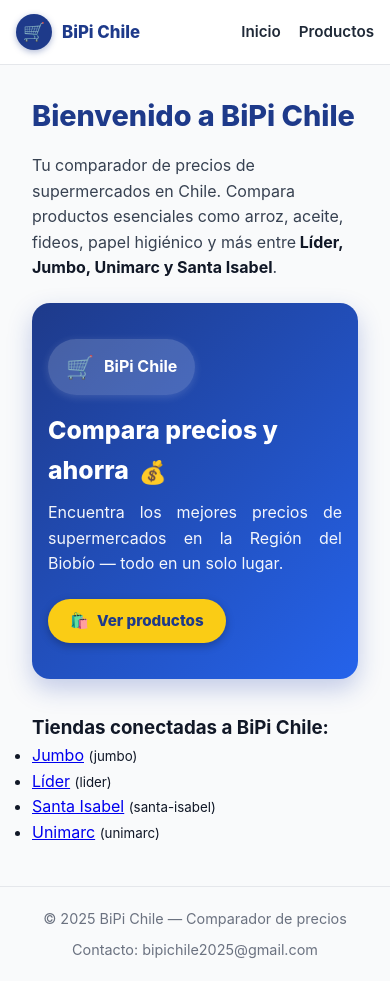
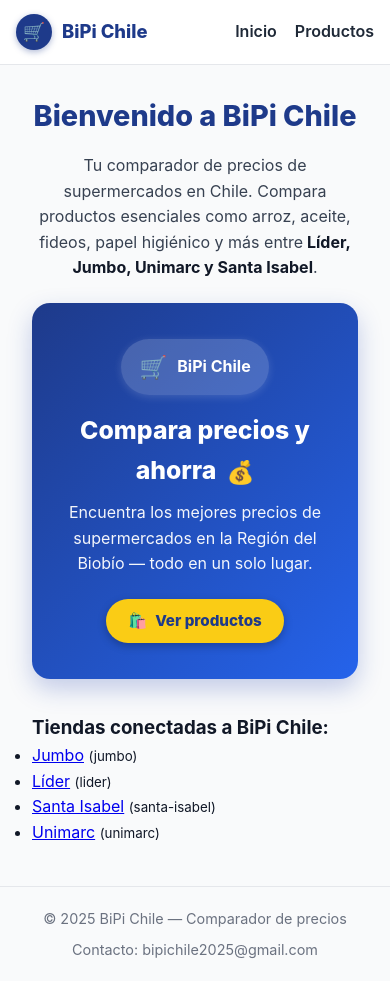
Before and after one commit to BiPiCL/BiPi, a Next.js app: page / in a window 390 px wide. Built offline with nearby package versions, Linux system fonts and the light colour scheme; no server answers.

Commit message:
Update globals.css

```diff
--- a/app/globals.css
+++ b/app/globals.css
@@ -1,5 +1,5 @@
 /* =========================================================
-   BiPi Chile — Estilos Globales (versión final + HERO)
+   BiPi Chile — Estilos Globales (versión centrada del Hero)
    ========================================================= */
 
 /* === Reset global === */
@@ -41,49 +41,47 @@
 .nav-links a { color: #1f2937; font-weight: 600; text-decoration: none; }
 .nav-links a:hover { color: #2563EB; text-decoration: underline; }
 
-@media (max-width: 640px) {
-  .nav-flex { gap: 12px; }
-  .brand-name { font-size: 1.05rem; }
-  .nav-links a { font-size: 0.95rem; }
-}
-
 /* =========================================================
-   HOME / INICIO (título + lead)
+   HOME / INICIO
    ========================================================= */
 .page-title {
   font-size: clamp(1.8rem, 3.5vw, 2.2rem);
   font-weight: 800;
   color: #1E3A8A;
-  text-align: left;
+  text-align: center; /* centrado */
   margin: 28px 0 14px;
 }
 .lead {
   max-width: 760px;
-  margin: 0 0 22px 0;
+  margin: 0 auto 22px auto; /* centrado */
   color: #374151;
+  text-align: center;
 }
 
 /* =========================================================
-   HERO / BANNER (Azul con botón amarillo) — RESTAURADO
+   HERO / BANNER AZUL — CENTRADO
    ========================================================= */
 .hero {
   background: linear-gradient(135deg, #1E3A8A, #2563EB);
   color: #fff;
   border-radius: 18px;
   padding: 42px 20px;
-  margin: 10px 0 34px 0;
+  margin: 10px auto 34px auto;
   box-shadow: 0 10px 25px rgba(30, 64, 175, .25);
   opacity: 0;
   transform: translateY(24px);
   animation: fadeInUp 0.9s ease forwards;
+  text-align: center; /* centra todo el contenido */
 }
 @keyframes fadeInUp {
   from { opacity: 0; transform: translateY(24px); }
   to   { opacity: 1; transform: translateY(0); }
 }
+
 .hero-center {
-  text-align: left;
+  text-align: center; /* centrado */
   max-width: 760px;
+  margin: 0 auto;
 }
 .hero-badge {
   background: rgba(255, 255, 255, .18);
@@ -95,7 +93,7 @@
   border-radius: 9999px;
   font-weight: 700;
   box-shadow: 0 2px 8px rgba(255, 255, 255, .15);
-  margin: 0 0 12px 0;
+  margin: 0 auto 12px auto;
   width: max-content;
 }
 .hero-cart { font-size: 1.4rem; }
@@ -105,6 +103,7 @@
   color: #fff;
   margin: 4px 0 8px 0;
   font-size: clamp(1.5rem, 4.2vw, 2.2rem);
+  text-align: center;
 }
 .hero-title .hero-money {
   font-size: 1.6rem;
@@ -114,9 +113,9 @@
 .hero-text {
   color: #fff;
   opacity: .95;
-  margin: 10px 0 22px 0;
+  margin: 10px auto 22px auto;
   max-width: 680px;
-  text-align: justify;
+  text-align: center;
   font-size: clamp(1rem, 2.6vw, 1.1rem);
 }
 .hero-btn {
@@ -130,6 +129,7 @@
   text-decoration: none;
   box-shadow: 0 3px 8px rgba(0, 0, 0, .25);
   transition: transform .2s ease, box-shadow .2s ease, background .2s ease;
+  margin: 0 auto; /* centrado */
 }
 .hero-btn:hover { background: #eab308; transform: translateY(-1px) scale(1.04); }
 @media (max-width: 420px) {
@@ -160,8 +160,7 @@
   margin-bottom: 8px;
 }
 
-/* NUEVO: grid para mantener “Categoría” y “Ordenar” fijos en desktop,
-   aunque aparezcan chips/sugerencias bajo “Buscar” */
+/* grid desktop */
 .toolbar-grid {
   display: grid;
   grid-template-columns: 1fr 1fr 1fr;
@@ -174,8 +173,6 @@
 
 .toolbar-group { display: flex; flex-direction: column; gap: 6px; min-width: 220px; }
 .toolbar-label { font-size: .9rem; color: #1E40AF; font-weight: 700; }
-
-/* Grupo de búsqueda debe ser relativo para anclar las sugerencias */
 .search-group { position: relative; }
 
 /* Inputs y Selects */
@@ -202,7 +199,7 @@
    ========================================================= */
 .sugg-panel {
   position: absolute;
-  top: calc(100% + 4px);        /* pegado al input */
+  top: calc(100% + 4px);
   left: 0;
   right: 0;
   background: #fff;
@@ -226,20 +223,13 @@
   cursor: pointer;
 }
 .sugg-item:hover { background: #F3F4F6; }
-.sugg-foot {
-  margin-top: 6px;
-  font-size: .85rem;
-  color: #6B7280;
-  text-align: center;
-}
+.sugg-foot { margin-top: 6px; font-size: .85rem; color: #6B7280; text-align: center; }
 
 /* =========================================================
    CHIPS / PRODUCTOS SELECCIONADOS
    ========================================================= */
-.toolbar-chips {
-  display: flex; flex-wrap: wrap; gap: 8px;
-}
-.chips-grid-slot { grid-column: 1 / 2; } /* chips permanecen bajo “Buscar” en desktop */
+.toolbar-chips { display: flex; flex-wrap: wrap; gap: 8px; }
+.chips-grid-slot { grid-column: 1 / 2; }
 .chip {
   padding: 8px 12px;
   border-radius: 9999px;
@@ -249,15 +239,8 @@
   font-weight: 600;
   font-size: .9rem;
 }
-.chip-active {
-  background: #1E3A8A;
-  color: #fff;
-  border-color: #1E3A8A;
-}
-.chip-x {
-  border: none; background: transparent; color: #fff;
-  font-size: 1rem; cursor: pointer; margin-left: 8px;
-}
+.chip-active { background: #1E3A8A; color: #fff; border-color: #1E3A8A; }
+.chip-x { border: none; background: transparent; color: #fff; font-size: 1rem; cursor: pointer; margin-left: 8px; }
 
 /* =========================================================
    BOTONES / POPOVERS
@@ -269,29 +252,17 @@
   padding: 8px 12px;
   font-weight: 700;
   cursor: pointer;
-  line-height: 1;
   transition: transform .15s ease, box-shadow .15s ease, background .15s ease, border-color .15s ease;
   display: inline-flex; align-items: center; justify-content: center; gap: 8px;
 }
 .btn-sm { padding: 8px 12px; font-size: .9rem; }
 
-.btn-secondary {
-  background: #fff;
-  color: #1E40AF;
-  border: 1px solid #d1d5db;
-}
-.btn-secondary:hover {
-  border-color: #2563EB;
-  color: #2563EB;
-  background: #f9fafb;
-  transform: translateY(-1px);
-}
-.btn-ghost {
-  background: #F3F4F6; color: #1E40AF; border: 1px solid #E5E7EB;
-}
+.btn-secondary { background: #fff; color: #1E40AF; border: 1px solid #d1d5db; }
+.btn-secondary:hover { border-color: #2563EB; color: #2563EB; background: #f9fafb; transform: translateY(-1px); }
+.btn-ghost { background: #F3F4F6; color: #1E40AF; border: 1px solid #E5E7EB; }
 .btn-ghost:hover { background: #e9eaec; border-color: #2563EB; color: #2563EB; }
 
-/* Popover menú (exportar, tiendas, etc.) */
+/* Popovers */
 .toolbar__export { position: relative; display: inline-flex; }
 .export-menu {
   position: absolute;
@@ -305,11 +276,9 @@
   min-width: 210px;
   display: none;
   z-index: 40;
-  white-space: nowrap;
 }
 .export-menu.show { display: flex; flex-direction: column; gap: 8px; }
 
-/* Pills de tiendas */
 .store-pill {
   display: inline-flex; align-items: center; gap: 8px;
   padding: 10px 12px; border-radius: 9999px;
@@ -321,14 +290,14 @@
 .dot.on { background: #1E3A8A; }
 
 /* =========================================================
-   TABLA DE RESULTADOS
+   TABLA
    ========================================================= */
 .table-wrapper {
   position: relative;
   overflow-x: auto;
   margin-top: 10px;
   scroll-behavior: smooth;
-  padding: 0 8px; /* deja un pequeño margen interior para no tocar los bordes */
+  padding: 0 8px;
 }
 .table-wrapper::before,
 .table-wrapper::after {
@@ -343,7 +312,6 @@
 .table-wrapper::before { left: 0;  background: linear-gradient(to right, #F9FAFB 40%, transparent); }
 .table-wrapper::after  { right: 0; background: linear-gradient(to left,  #F9FAFB 40%, transparent); }
 
-/* Flechas indicativas — fuera del cuadro */
 .scroll-indicator {
   position: absolute;
   top: 45%;
@@ -357,14 +325,12 @@
   box-shadow: 0 2px 8px rgba(0,0,0,.15);
   z-index: 20;
 }
-.scroll-indicator.left  { left: -14px; }   /* fuera del wrapper */
-.scroll-indicator.right { right: -14px; }  /* fuera del wrapper */
+.scroll-indicator.left  { left: -14px; }
+.scroll-indicator.right { right: -14px; }
 
 table { border-collapse: collapse; width: 100%; min-width: 600px; }
 th, td { border-bottom: 1px solid #E5E7EB; padding: 10px 12px; text-align: left; }
-th {
-  font-weight: 800; color: #111827; background: #F3F4F6; white-space: nowrap;
-}
+th { font-weight: 800; color: #111827; background: #F3F4F6; white-space: nowrap; }
 td { color: #111827; font-weight: 500; }
 td strong { font-weight: 800; }
 
```
